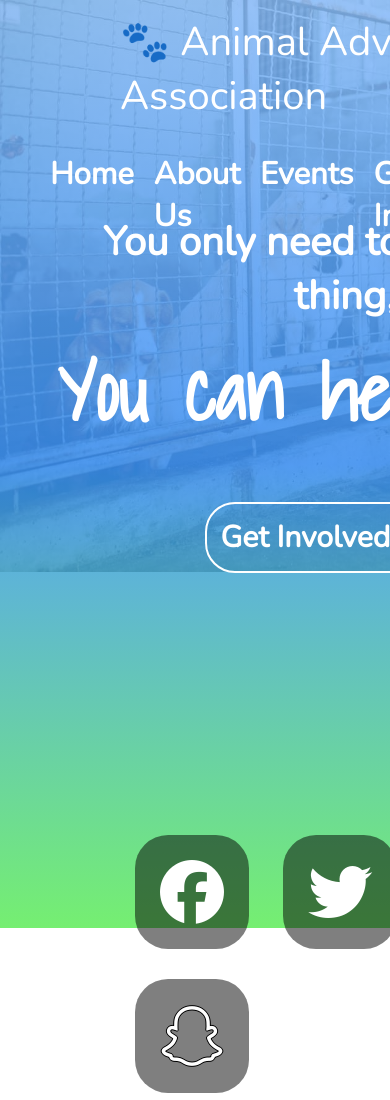
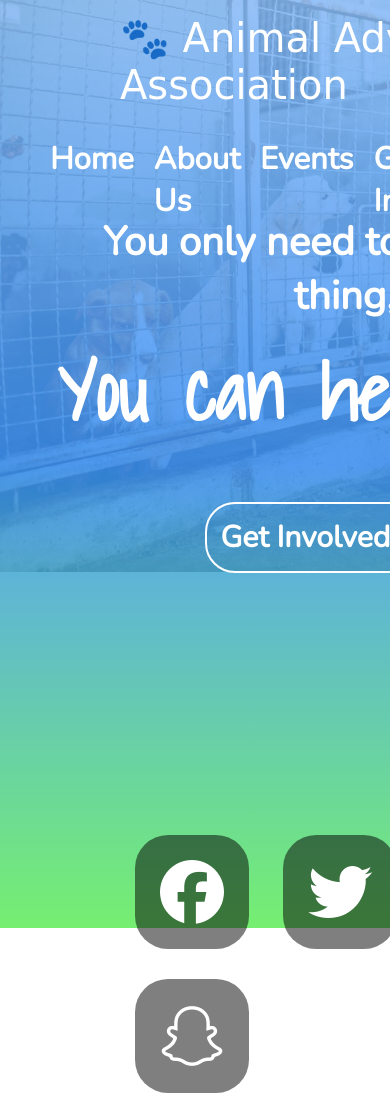
Before and after one commit to aaronjwhowie/Animal-Project, a plain HTML site: page homepage/index.html in a window 390 px wide. Shown: the top 1100 px of the page. Drawn offline with nearby package versions, Linux system fonts and the light colour scheme.

Commit message:
Final Contact Changes' :

```diff
--- a/About Us Group Project/style.css
+++ b/About Us Group Project/style.css
@@ -159,5 +159,4 @@ ul {
 .fa-snapchat {
   background: #00000080;
   color: white;
-  text-shadow: -1px 0 black, 0 1px black, 1px 0 black, 0 -1px black;
 }
--- a/Get-involved/involved.css
+++ b/Get-involved/involved.css
@@ -120,5 +120,4 @@ img {
 .fa-snapchat {
   background: #00000080;
   color: white;
-  text-shadow: -1px 0 black, 0 1px black, 1px 0 black, 0 -1px black;
 }
--- a/contact/contact-m.css
+++ b/contact/contact-m.css
@@ -1,3 +1,6 @@
+/* Fonts */
+@import url("https://fonts.googleapis.com/css2?family=Homemade+Apple&display=swap");
+
 /* Media Queries */
 @media screen and (max-width: 420px) {
   * {
@@ -187,6 +190,7 @@
   .nv-l {
     font-size: 18px;
     margin-left: 71px;
+    font-family: cursive;
   }
 
   .socialmedia {
@@ -221,7 +225,6 @@
   .fa-snapchat {
     background: #00000080;
     color: white;
-    text-shadow: -1px 0 black, 0 1px black, 1px 0 black, 0 -1px black;
   }
   footer {
     display: grid;
--- a/contact/contact-mt.css
+++ b/contact/contact-mt.css
@@ -1,3 +1,6 @@
+/* Fonts */
+@import url("https://fonts.googleapis.com/css2?family=Homemade+Apple&display=swap");
+
 /* Media Queries */
 @media screen and (max-width: 820px) {
   * {
@@ -143,7 +146,7 @@
   }
 
   label {
-    font-size: 18px;
+    font-size: 30px;
   }
   .text1 {
     display: grid;
@@ -153,8 +156,14 @@
 
   form input {
     text-decoration: none;
+    margin: 8px;
   }
 
+  .form-input {
+    text-decoration: none;
+    margin: 8px;
+    width: 391px;
+  }
   .submit {
     color: rgb(0, 0, 0);
     background-color: rgb(255, 255, 255);
@@ -192,6 +201,7 @@
   .nv-l {
     font-size: 37px;
     margin-left: 160px;
+    font-family: cursive;
   }
 
   .socialmedia {
@@ -226,7 +236,6 @@
   .fa-snapchat {
     background: #00000080;
     color: white;
-    text-shadow: -1px 0 black, 0 1px black, 1px 0 black, 0 -1px black;
   }
   footer {
     display: grid;
--- a/contact/contact.css
+++ b/contact/contact.css
@@ -2,6 +2,10 @@
   font-family: "Nunito", sans-serif;
   color: white;
 }
+
+/* Fonts */
+@import url("https://fonts.googleapis.com/css2?family=Homemade+Apple&display=swap");
+
 /* Body Styling */
 
 body {
@@ -185,6 +189,7 @@ form input {
   margin-left: 130px;
   font-size: 30px;
   margin-top: 18px;
+  font-family: cursive;
 }
 
 .socialmedia {
--- a/events/events.css
+++ b/events/events.css
@@ -191,7 +191,6 @@ button:hover {
 .fa-snapchat {
   background: #00000080;
   color: white;
-  text-shadow: -1px 0 black, 0 1px black, 1px 0 black, 0 -1px black;
 }
 
 /* extra-small devices */
--- a/homepage/style-m.css
+++ b/homepage/style-m.css
@@ -1,4 +1,7 @@
 @media screen and (max-width: 820px) {
+  /* Fonts */
+  @import url("https://fonts.googleapis.com/css2?family=Homemade+Apple&display=swap");
+
   /* General Display */
 
   * {
@@ -92,6 +95,7 @@
     margin-top: 15px;
     margin-bottom: 50px;
     color: white;
+    font-family: cursive;
   }
 
   /* Body */
@@ -149,7 +153,6 @@
   .fa-snapchat {
     background: #00000080;
     color: white;
-    text-shadow: -1px 0 black, 0 1px black, 1px 0 black, 0 -1px black;
   }
 
   footer {
--- a/homepage/style.css
+++ b/homepage/style.css
@@ -1,3 +1,6 @@
+/* Fonts */
+@import url("https://fonts.googleapis.com/css2?family=Homemade+Apple&display=swap");
+
 /* General Display */
 
 * {
@@ -90,6 +93,7 @@ li {
   margin-top: 15px;
   margin-bottom: -15px;
   color: white;
+  font-family: cursive;
 }
 
 /* Body */
```
Also changed, not shown: Get-involved/get-involved.html (+1 -1 lines), contact/contact.html (+14 -2 lines).
